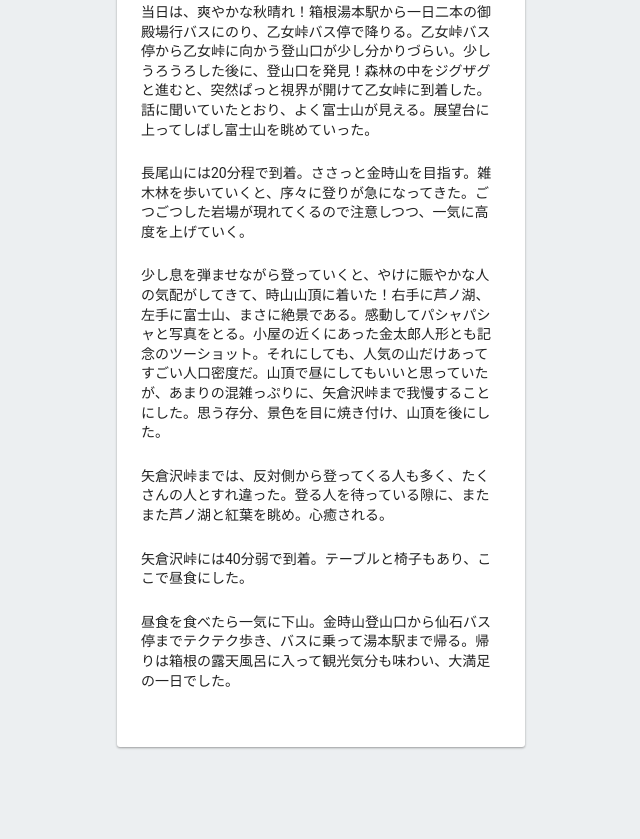
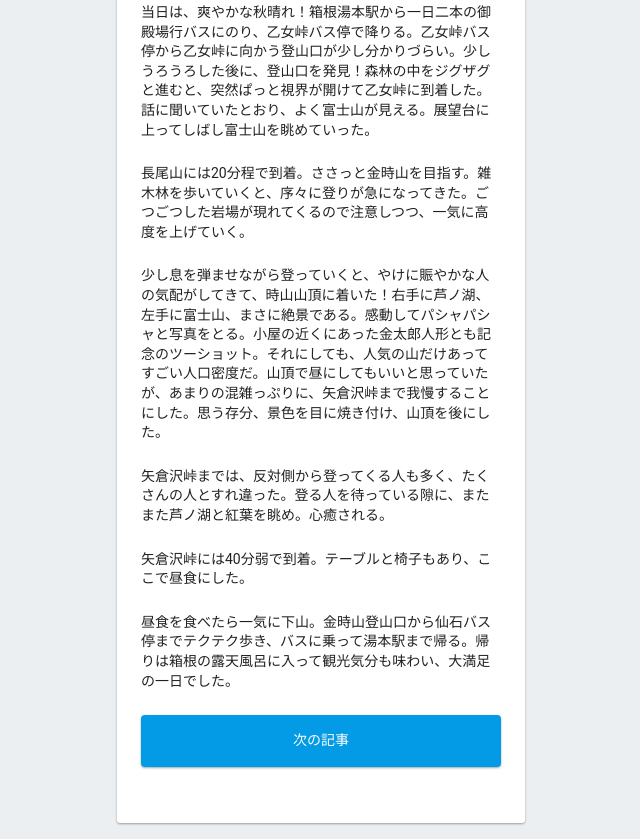
Before and after one commit to epea/sanko4, a plain HTML site: page index.html in a window 1280 px wide. Shown: the part 1009-1848 px from the top of the page, without its empty margins (319-959 px from the left). Before the commit the page ends 1772 px from the top, so only its background shows below. Drawn offline with Linux system fonts and the light colour scheme.

Commit message:
次のページ

```diff
--- a/index.html
+++ b/index.html
@@ -103,6 +103,8 @@ body {
 		<p>矢倉沢峠までは、反対側から登ってくる人も多く、たくさんの人とすれ違った。登る人を待っている隙に、またまた芦ノ湖と紅葉を眺め。心癒される。</p>
 		<p>矢倉沢峠には40分弱で到着。テーブルと椅子もあり、ここで昼食にした。</p>
 		<p>昼食を食べたら一気に下山。金時山登山口から仙石バス停までテクテク歩き、バスに乗って湯本駅まで帰る。帰りは箱根の露天風呂に入って観光気分も味わい、大満足の一日でした。</p>
+		<p><a href="https://epea.gitlab.io/sanko5/">次の記事</a></p>
+
 	</div>
 </body>
 </html>
```
